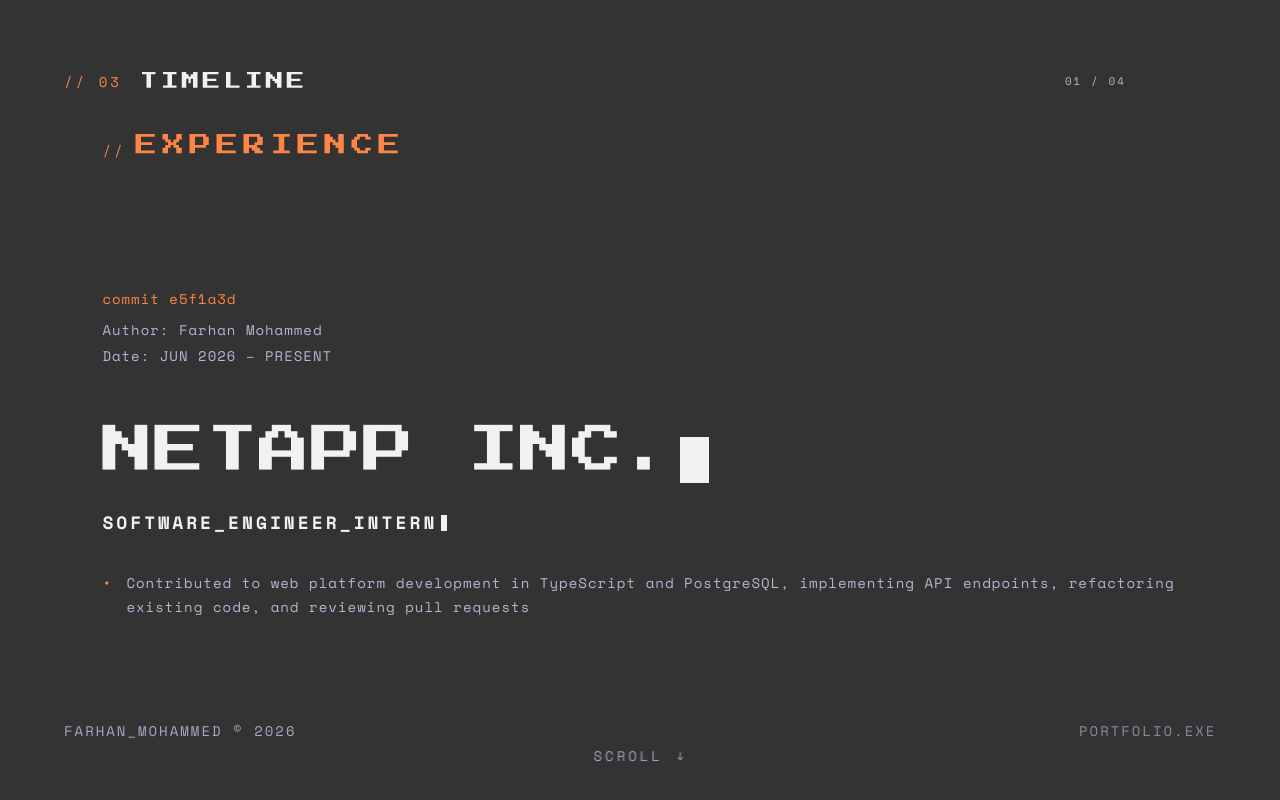
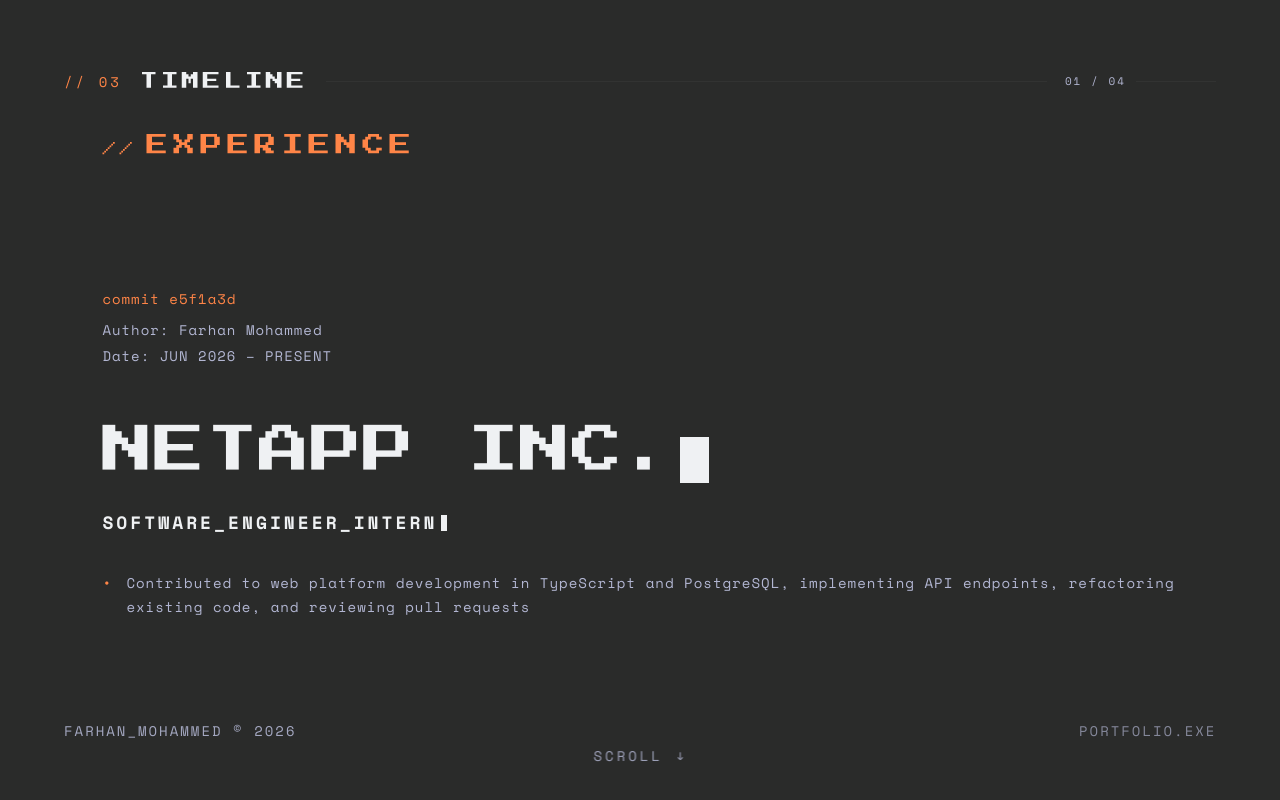
Before and after one commit to Nemesis-12/portfolio, a React (Vite) app: page / in a window 1280 px wide. Shown: the part 3263-4063 px from the top of the page. Built offline with nearby package versions, Linux system fonts and the light colour scheme.

Commit message:
mochi: unify section backgrounds to bg-graphite and match timeline slash font

```diff
--- a/src/components/ProjectsSection.tsx
+++ b/src/components/ProjectsSection.tsx
@@ -36,7 +36,7 @@
       ref={outerRef}
       id="projects"
       data-sticky-scroll-host="true"
-      className="relative hscroll min-h-screen px-8 bg-graphite-light"
+      className="relative hscroll min-h-screen px-8 bg-graphite"
       style={{ height: `${scrollRangeVh * 100}vh`, overflowX: 'clip' }}
     >
       {projects.map((_, index) => (
--- a/src/components/TimelineSection.tsx
+++ b/src/components/TimelineSection.tsx
@@ -136,7 +136,7 @@
       ref={outerRef}
       id="timeline"
       data-sticky-scroll-host="true"
-      className="relative hscroll min-h-screen bg-graphite-light"
+      className="relative hscroll min-h-screen bg-graphite"
       style={{ height: `${scrollRangeVh * 100}vh`, overflowX: 'clip' }}
     >
       {timelineEntries.map((entry, index) => (
--- a/src/portfolio.css
+++ b/src/portfolio.css
@@ -259,7 +259,7 @@
   .tl-bullets li{font-size:clamp(12px,1.1vw,15px);color:var(--color-periwinkle);letter-spacing:1px;padding-left:24px;position:relative;line-height:1.7;min-height:1.7em}
   .tl-bullets li::before{content:'•';position:absolute;left:0;color:var(--color-atomic-tangerine)}
   .tl-section-tag{position:absolute;top:0;left:8vw;display:flex;align-items:baseline;gap:10px;line-height:1}
-  .tl-section-slash{font-family:var(--font-body);font-size:14px;color:var(--color-atomic-tangerine);letter-spacing:3px}
+  .tl-section-slash{font-family:var(--font-display);font-size:14px;color:var(--color-atomic-tangerine);letter-spacing:3px}
   .tl-section-kind{font-family:var(--font-display);font-size:clamp(14px,1.8vw,22px);letter-spacing:5px;color:var(--color-atomic-tangerine)}
   .tl-section-tag.education .tl-section-slash,
   .tl-section-tag.experience .tl-section-slash,
```
